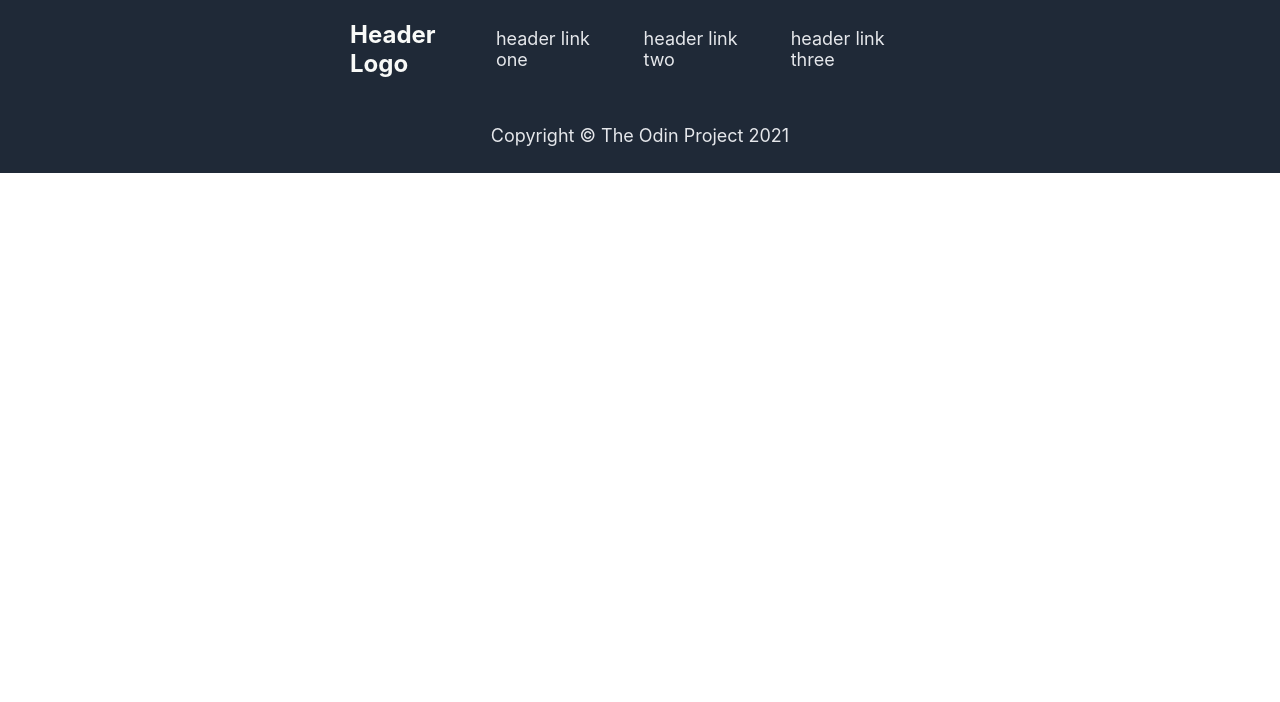
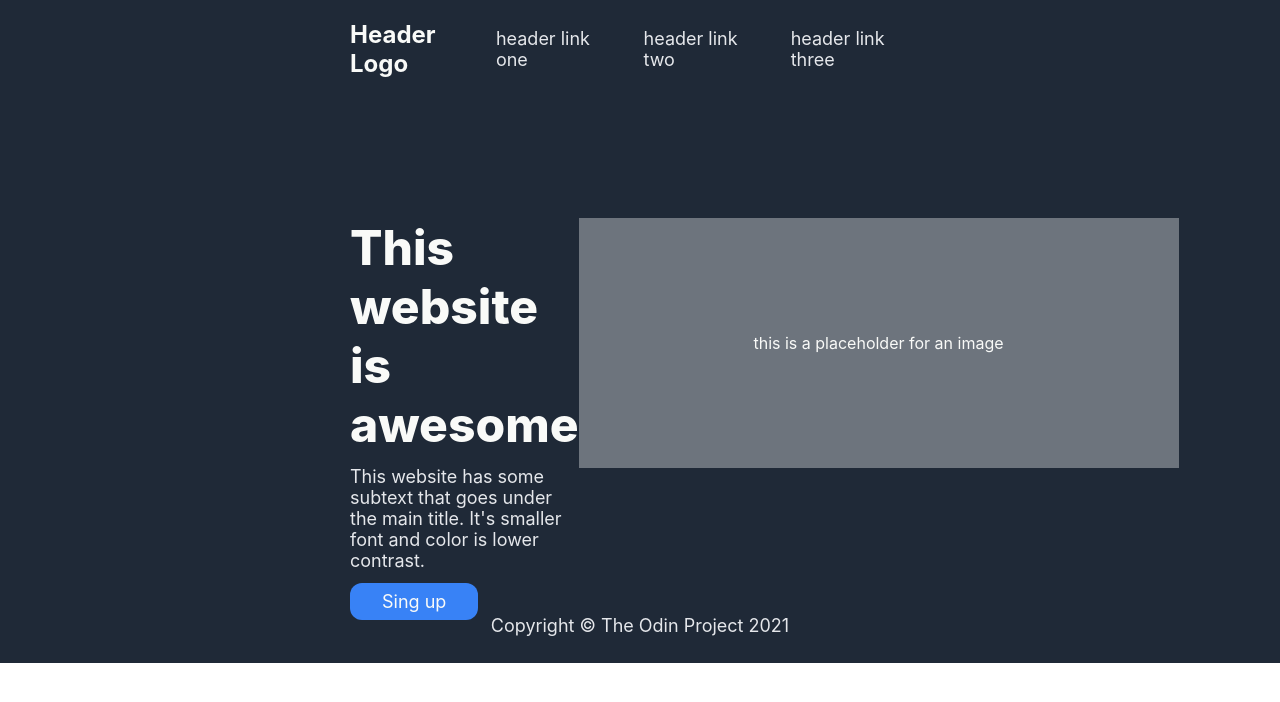
Before and after one commit to martinvedris-dev/odin-landing-page, a plain HTML site: page index.html in a window 1280 px wide. Drawn offline with Linux system fonts and the light colour scheme.

Commit message:
hero-container - DONE

```diff
--- a/index.html
+++ b/index.html
@@ -21,7 +21,22 @@
         </div>
     </div>
     <div class="hero-container">
-
+        <div class="hero-left">
+            <div class="title">
+                This website is awesome
+            </div>
+            <div class="text">
+                This website has some subtext that goes under the main title. It's smaller font and color is lower contrast.
+            </div>
+            <button class="button-one">
+                Sing up
+            </button>
+        </div>
+        <div class="hero-right">
+            <div class="img-placeholder">
+                this is a placeholder for an image
+            </div>
+        </div>
     </div>
     <div class="random-information-container">
 
--- a/style.css
+++ b/style.css
@@ -32,6 +32,59 @@ ul {
     font-weight: 700;
 }
 
+.hero-container {
+    background-color: #1F2937;
+    display: flex;
+    justify-content: space-between;
+    flex-direction: row;
+    height: 250px;
+    padding: 120px 350px;
+}
+.hero-left {
+    width: 415px;
+}
+
+.title {
+    color: #F9FAF8;
+    font-size: 48px;
+    font-weight: 800;
+}
+
+.text {
+    color: #E5E7EB;
+    font-size: 18px;
+    padding-top: 12px;
+    padding-bottom: 12px;
+}
+
+button {
+    font-size: 18px;
+    padding: 8px 32px;
+    border-radius: 12px;
+    border: none;
+}
+
+.button-one {
+    color: #F9FAF8;
+    background-color: #3882F6;
+}
+
+.hero-right {
+    display: flex;
+    align-items: center;
+    justify-content: center;
+}
+
+.img-placeholder {
+    color: #F9FAF8;
+    background-color: #6D747D;
+    display: flex;
+    align-items: center;
+    justify-content: center;
+    height: 250px;
+    width: 600px;
+}
+
 .footer {
     color: #E5E7EB;
     background-color: #1F2937;
```
